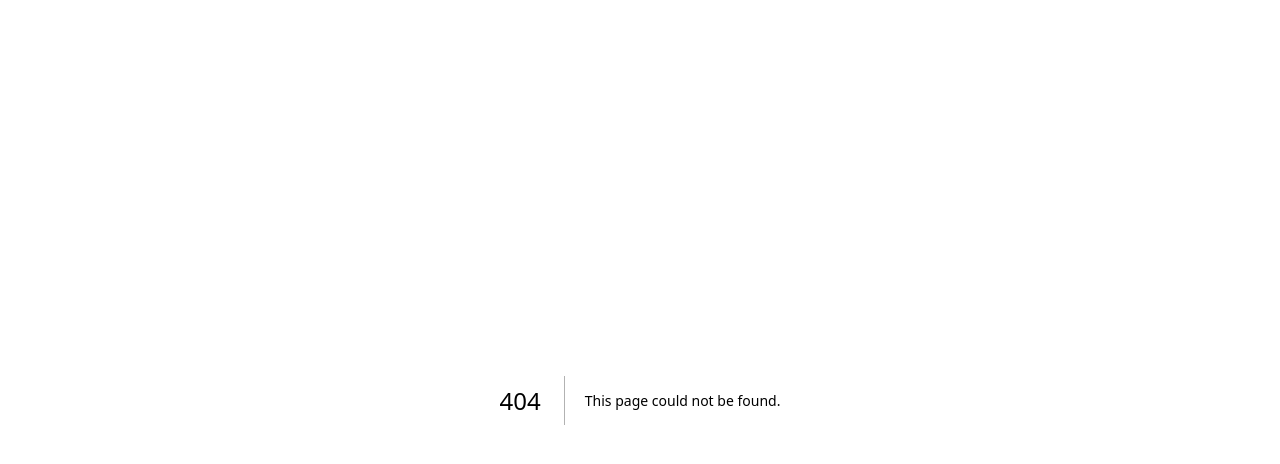
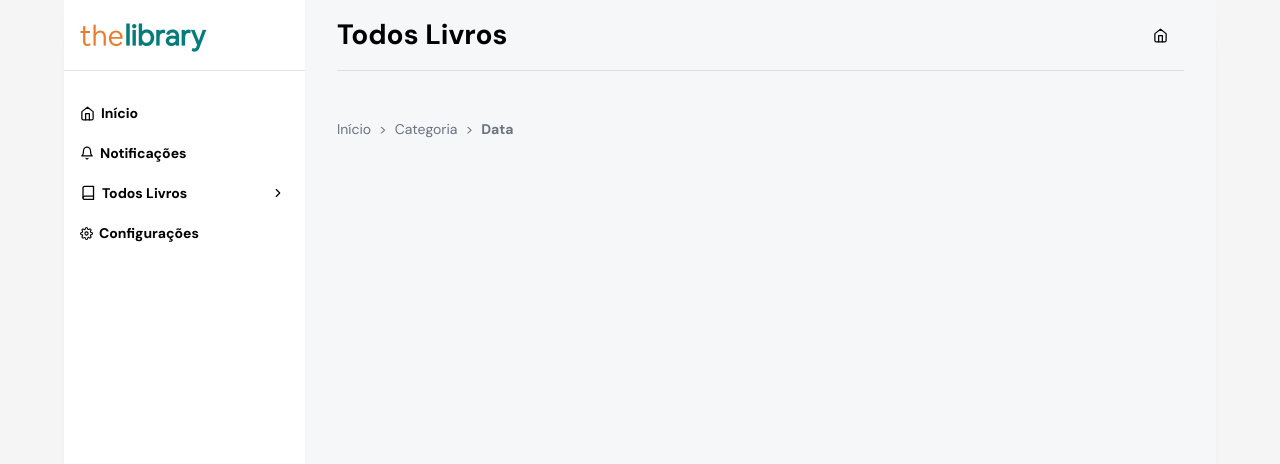
Before and after one commit to malubritoc/online_library, a Next.js app: page /produto/oi in a window 1280 px wide. Before the commit this address had no page. Shown: the top 464 px of the page. Built offline with nearby package versions, Linux system fonts and the light colour scheme.

Commit message:
feat: create redirecting from menu options

```diff
--- a/src/app/categoria/[name]/page.tsx
+++ b/src/app/categoria/[name]/page.tsx
@@ -34,8 +34,8 @@ export default function CategoryPage({ params }: CategoryPageProps) {
   ];
 
   return (
-    <main className="w-screen flex justify-center">
-      <div className="max-w-6xl w-full flex justify-center items-start">
+    <main className="w-screen min-h-screen flex justify-center bg-[#f5f5f5]">
+      <div className="max-w-6xl w-full flex gap-0 items-start overflow-hidden shadow-custom">
         <div className="">
           <SideMenu />
         </div>
--- a/src/app/home/page.tsx
+++ b/src/app/inicio/page.tsx
@@ -13,8 +13,8 @@ export default function HomePage() {
   const products = [1, 2, 3, 4];
 
   return (
-    <main className="w-screen flex justify-center">
-      <div className="max-w-6xl w-full flex justify-center items-start">
+    <main className="w-screen min-h-screen flex justify-center bg-[#f5f5f5]">
+      <div className="max-w-6xl w-full flex gap-0 items-start overflow-hidden shadow-custom">
         <div className="">
           <SideMenu />
         </div>
--- /dev/null
+++ b/src/app/produto/[name]/page.tsx
@@ -0,0 +1,28 @@
+"use client";
+
+import { Header } from "@/components/header/header";
+import { SideMenu } from "@/components/menu/menu";
+import { ProductBreadcrumbs } from "@/components/product/breadcrumbs";
+
+interface ProductPageProps {
+  params: {
+    name: string;
+  };
+}
+
+export default function ProductPage({ params }: ProductPageProps) {
+  return (
+    <main className="w-screen min-h-screen flex justify-center bg-[#f5f5f5]">
+      <div className="max-w-6xl w-full flex gap-0 items-start overflow-hidden shadow-custom">
+        <div className="">
+          <SideMenu />
+        </div>
+        <div className="w-full h-full flex flex-col gap-12 px-8 pb-8 bg-gray-bg-screen">
+          <Header />
+          <ProductBreadcrumbs />
+          <div className="flex"></div>
+        </div>
+      </div>
+    </main>
+  );
+}
--- a/src/app/resultados/[name]/page.tsx
+++ b/src/app/resultados/[name]/page.tsx
@@ -2,10 +2,7 @@
 
 import { SearchBar } from "@/components/general/search-bar";
 import { Header } from "@/components/header/header";
-import { SortButton } from "@/components/general/button-sort";
 import { SideMenu } from "@/components/menu/menu";
-import { CategoryTitle } from "@/components/category/category-title";
-import { CategoriesFilter } from "@/components/general/categories";
 import { ProductListPages } from "@/components/general/list-products";
 
 interface SearchResultPageProps {
@@ -34,8 +31,8 @@ export default function SearchResultPage({ params }: SearchResultPageProps) {
   ];
 
   return (
-    <main className="w-screen flex justify-center">
-      <div className="max-w-6xl w-full flex justify-center items-start">
+    <main className="w-screen min-h-screen flex justify-center bg-[#f5f5f5]">
+      <div className="max-w-6xl w-full flex gap-0 items-start overflow-hidden shadow-custom">
         <div className="">
           <SideMenu />
         </div>
--- a/src/components/general/categories.tsx
+++ b/src/components/general/categories.tsx
@@ -66,7 +66,8 @@ export function CategoriesFilter({
               className={clsx(
                 "px-3 py-1 rounded-full",
                 "bg-gray-bg-button data-[active=true]:bg-yellow-main cursor-pointer",
-                "font-medium text-gray-text-button data-[active=true]:text-white"
+                "font-medium text-gray-text-button data-[active=true]:text-white",
+                "hover:text-yellow-main"
               )}
             >
               {category.name}
--- a/src/components/general/product.tsx
+++ b/src/components/general/product.tsx
@@ -1,10 +1,12 @@
 import Image from "next/image";
 import img_teste from "@/assets/sign-in-page/img-sign-in.png";
+import Link from "next/link";
 
 export function ProductCard() {
   return (
+    <Link href="/produto/oi">
       <div className="max-w-[200px] flex flex-col gap-4">
-      <div className="rounded-[8px] overflow-hidden">
+        <div className="rounded-[8px] overflow-hidden  transform transition duration-500 hover:scale-[1.02]">
           <Image src={img_teste} alt="Livro" className="object-cover" />
         </div>
         <div className="flex flex-col gap-2">
@@ -12,5 +14,6 @@ export function ProductCard() {
           <p className="text-xs font-bold">R$ 100,00</p>
         </div>
       </div>
+    </Link>
   );
 }
--- a/src/components/home/primary-banners.tsx
+++ b/src/components/home/primary-banners.tsx
@@ -85,8 +85,8 @@ export function HomeBannersSlider() {
                   instanceRef.current?.moveToIdx(idx);
                 }}
                 className={clsx(
-                  "border-none w-2 h-2 bg-black bg-opacity-15 rounded-full mx-1 cursor-pointer",
-                  "focus:outline-none data-[active=true]:bg-opacity-50"
+                  "border-none w-2 h-2 bg-black bg-opacity-50 rounded-full mx-1 cursor-pointer",
+                  "focus:outline-none data-[active=true]:bg-green-main data-[active=true]:bg-opacity-1"
                 )}
               ></button>
             );
--- a/src/components/menu/menu.tsx
+++ b/src/components/menu/menu.tsx
@@ -15,46 +15,51 @@ export function SideMenu() {
   const sub_categories = [
     {
       name: "Livros",
-      url: "/books",
+      url: "/categoria/todos",
     },
     {
       name: "Promoções",
-      url: "/sales",
+      url: "/inicio",
     },
     {
       name: "Acessórios",
-      url: "/accessories",
+      url: "/inicio",
     },
     {
       name: "Canecas",
-      url: "/mugs",
+      url: "/inicio",
     },
   ];
 
   console.log(allBooksIsOpen);
 
   return (
-    <div className="min-w-[241px] flex flex-col gap-6">
-      <Link href="/home">
+    <div className="min-w-[241px]">
+      <div className="fixed min-w-[241px] h-screen flex flex-col gap-6 bg-white">
+        <Link href="/inicio">
           <div className="p-4 border-b-[1px] border-b-[#E1E6EE] cursor-pointer">
             <Image src={logo} alt="Logo TheLibrary" />
           </div>
         </Link>
         <div className="flex flex-col gap-1 pr-4">
+          <Link href={"/inicio"}>
             <div className="flex gap-[6px] items-center cursor-pointer px-4 py-2 rounded-[8px] hover:bg-gray-hover hover:text-yellow-main">
               <HomeIcon />
               <h3 className="text-sm font-bold">Início</h3>
             </div>
+          </Link>
           <div className="flex gap-[6px] items-center cursor-pointer px-4 py-2 rounded-[8px] hover:bg-gray-hover hover:text-yellow-main">
             <NotificationIcon />
             <h3 className="text-sm font-bold">Notificações</h3>
           </div>
           <div
-          onClick={() => setAllBooksIsOpen(!allBooksIsOpen)}
             data-isOpen={allBooksIsOpen}
             className={`h-[36px] data-[isOpen=true]:h-[172px] flex flex-col gap-2 overflow-hidden cursor-pointer [&>svg]:data-[isOpen=true]:rotate-180 transition-all`}
           >
-          <div className="w-full flex items-center justify-between pl-4 pr-2 py-2 rounded-[8px] hover:bg-gray-hover hover:text-yellow-main">
+            <div
+              onClick={() => setAllBooksIsOpen(!allBooksIsOpen)}
+              className="w-full flex items-center justify-between pl-4 pr-2 py-2 rounded-[8px] hover:bg-gray-hover hover:text-yellow-main"
+            >
               <div className="flex gap-[6px] items-center">
                 <BooksIcon />
                 <h3
@@ -73,9 +78,11 @@ export function SideMenu() {
             <div className="ml-1 pl-4 flex flex-col gap-1">
               {sub_categories.map((category) => {
                 return (
+                  <Link href={category.url} key={category.name}>
                     <p className="py-1 pl-5 rounded-[8px] hover:bg-gray-hover hover:text-yellow-main text-sm">
                       {category.name}
                     </p>
+                  </Link>
                 );
               })}
             </div>
@@ -86,5 +93,6 @@ export function SideMenu() {
           </div>
         </div>
       </div>
+    </div>
   );
 }
--- /dev/null
+++ b/src/components/product/breadcrumbs.tsx
@@ -0,0 +1,17 @@
+import Link from "next/link";
+
+export function ProductBreadcrumbs() {
+  return (
+    <div className="flex items-center text-sm text-gray-500">
+      <Link href="/inicio" className="hover:text-yellow-main">
+        Início
+      </Link>
+      <span className="mx-2">&gt;</span>
+      <Link href="/categoria/biblias" className="hover:text-yellow-main">
+        Categoria
+      </Link>
+      <span className="mx-2">&gt;</span>
+      <span className="font-bold">Data</span>
+    </div>
+  );
+}
```
Also changed, not shown: src/app/(auth)/signin/page.tsx (renamed from src/app/(auth)/sign-in/page.tsx). Lines whose indentation alone changed are shown as unchanged.
